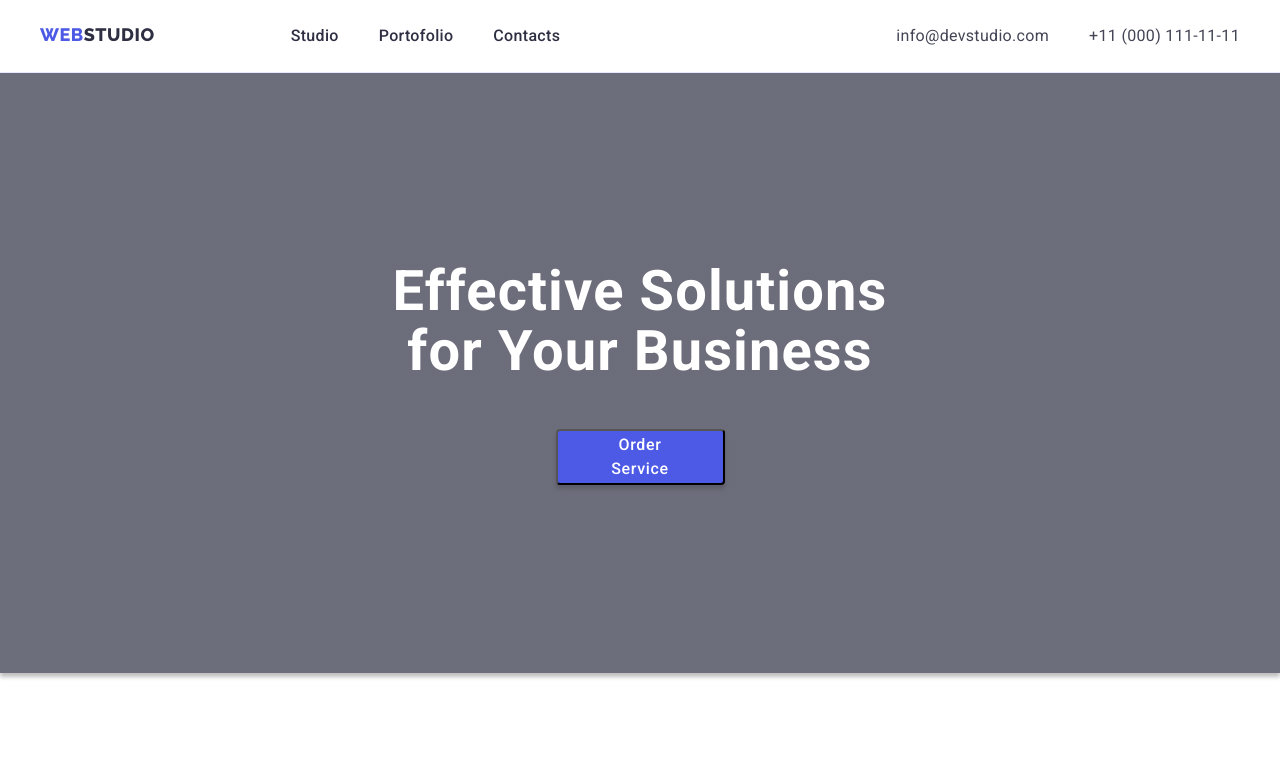
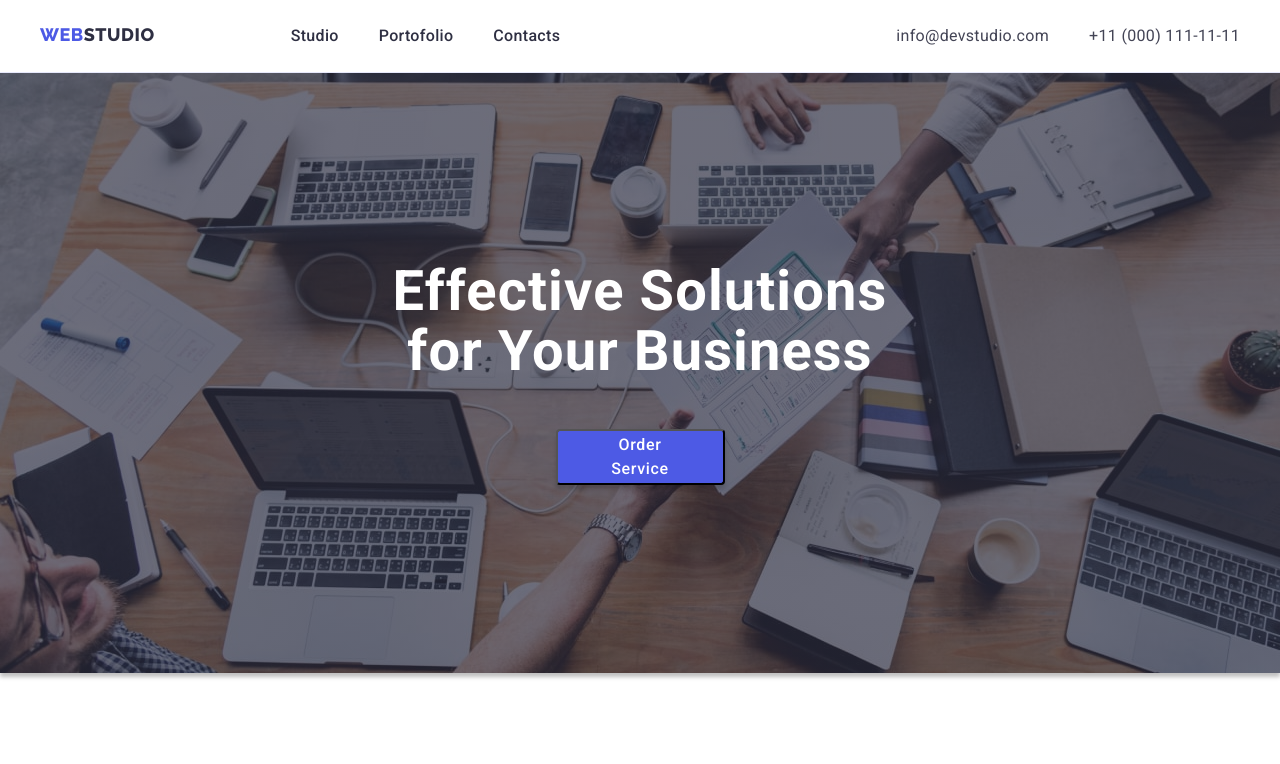
Before and after one commit to CosminTaranu/goit-markup-hw-04, a plain HTML site: page index.html in a window 1280 px wide. Shown: the top 764 px of the page. Drawn offline with nearby package versions, Linux system fonts and the light colour scheme; the site is published under a folder, as on GitHub Pages, so addresses that start at the root find nothing.

Commit message:
Update studio.css

```diff
--- a/css/studio.css
+++ b/css/studio.css
@@ -2,7 +2,7 @@
 
 .section-one {
 
-	background-image: linear-gradient(rgba(46, 47, 66, 0.7), rgba(46, 47, 66, 0.7)), url("/images/cover-hero-section.jpg");
+	background-image: linear-gradient(rgba(46, 47, 66, 0.7), rgba(46, 47, 66, 0.7)), url("../images/cover-hero-section.jpg");
     background-size: cover;
 	position: relative;
 	height: 600px;
```
